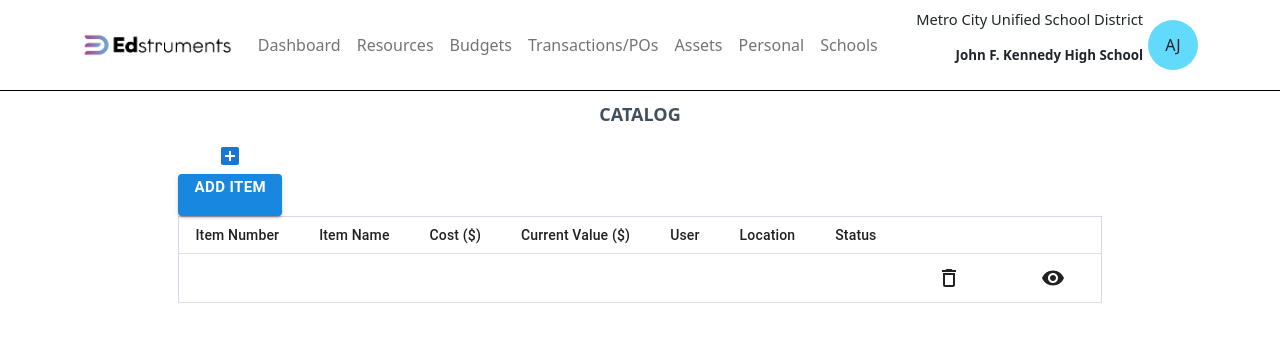
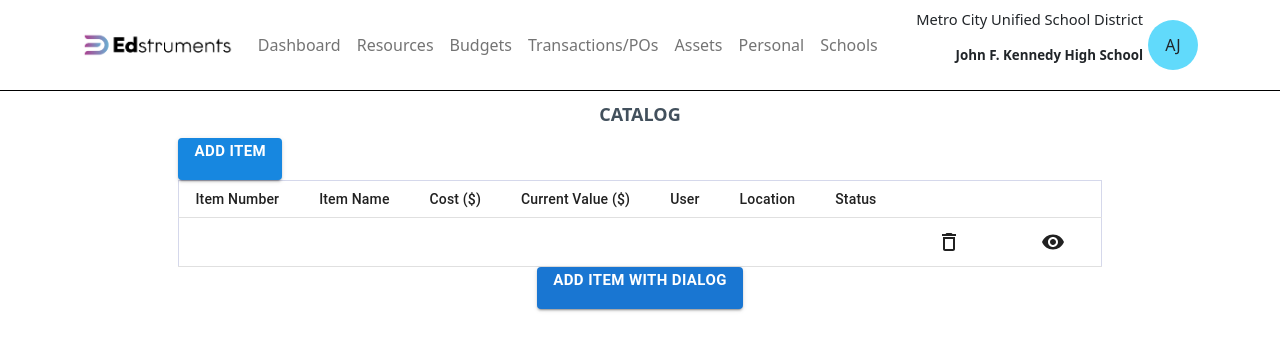
Before and after one commit to cs52-2022/edstruments, a React (Create React App) app in the folder edstruments/: page / in a window 1280 px wide. Shown: the top 350 px of the page. Built offline with nearby package versions, Linux system fonts and the light colour scheme.

Commit message:
add button styling

```diff
--- a/edstruments/src/App.js
+++ b/edstruments/src/App.js
@@ -6,6 +6,7 @@ import { Navbar, Container, Nav, NavDropdown } from 'react-bootstrap';
 import Box from '@material-ui/core/Box';
 import TableDemo from "./TableDemo";
 import edstruments_logo from "./images/edstruments-logo.png";
+import SimpleDialogDemo from "./SimpleDialogDemo";
 
 function App() {
   return (
@@ -46,27 +47,8 @@ function App() {
         </Container>
       </Navbar>
 
-
-
-      {/* Need to transfer CSS styling to a .css file */}
-      {/* <div style={{ marginLeft: '5%', marginTop: '40px', width: '90%' }}>
-        <Box border={1} borderColor="black"> */}
-          {/* <ItemTable /> */}
-        {/* </Box>
-      </div> */}
-
-      {/* TABLE THAT YOU CAN ADD ITEMS TO*/}
-      {/* Header with inline css */}
-      {/* <h1
-        style={{
-          display: 'flex', justifyContent: 'center', padding: '15px',
-          border: '13px solid #b4f0b4', color: 'rgb(11, 167, 11)'
-        }}>
-        Catalog
-      </h1> */}
-      {/* Table component below header */}
-
       <TableDemo />
+      <SimpleDialogDemo />
 
     </div>
   );
--- a/edstruments/src/SimpleDialogDemo.js
+++ b/edstruments/src/SimpleDialogDemo.js
@@ -40,11 +40,10 @@ function SimpleDialog(props) {
 
         <ListItem autoFocus button onClick={() => handleListItemClick('addAccount')}>
           <ListItemAvatar>
-            <Avatar sx={{ bgcolor: blue[100], color: blue[600] }}>
+            <Avatar sx={{ bgcolor: "#1787E0", color: "white" }}>
               <DoneIcon />
             </Avatar>
           </ListItemAvatar>
-          <ListItemText primary="Done" />
         </ListItem>
       </List>
     </Dialog>
@@ -76,8 +75,8 @@ export default function SimpleDialogDemo() {
         Selected: {selectedValue}
       </Typography>
       <br /> */}
-      <Button onClick={handleClickOpen}>
-        <AddBoxIcon />
+      <Button variant="contained" onClick={handleClickOpen}>
+        <p class="body-text">Add Item with Dialog</p>
       </Button>
       <SimpleDialog
         selectedValue={selectedValue}
--- a/edstruments/src/TableDemo.js
+++ b/edstruments/src/TableDemo.js
@@ -157,7 +157,6 @@ function TableDemo() {
       <Box>
         <div style={{ display: "flex", justifyContent: "space-between" }}>
           <div>
-                <SimpleDialogDemo />
                 <Button style={{
                   borderRadius: 4,
                   backgroundColor: "#1787E0",
```
